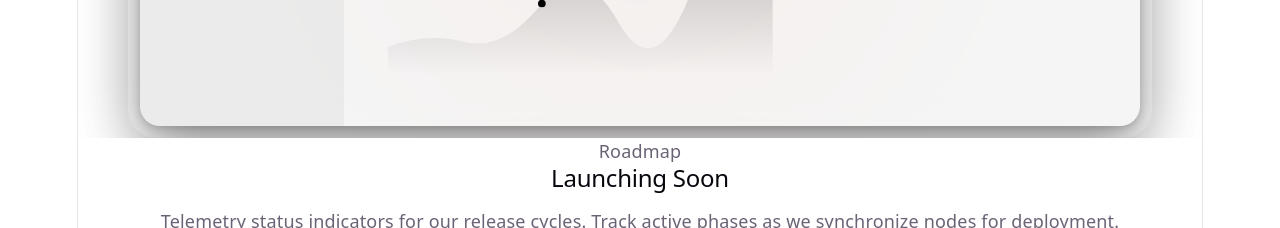
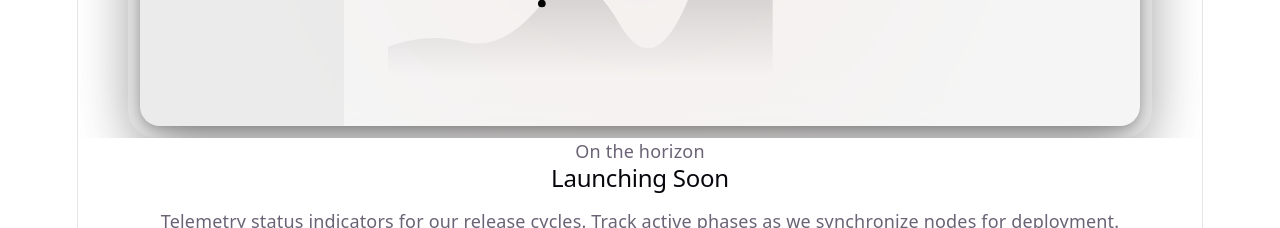
Before and after one commit to TheCorentix/framer-coming-soon, a React (Vite) app: page / in a window 1280 px wide. Shown: the part 1744-1972 px from the top of the page. Built offline with nearby package versions, Linux system fonts and the light colour scheme; the HTML template or start-up script is replaced by a standard one.

Commit message:
Update header text in LaunchSection component

```diff
--- a/src/components/LaunchSection.jsx
+++ b/src/components/LaunchSection.jsx
@@ -34,7 +34,7 @@ export default function LaunchSection() {
 
         {/* Header */}
         <div className="section-head" style={{ margin: '0 auto 64px', textAlign: 'center' }}>
-          <div className="eyebrow" style={{ justifyContent: 'center' }}>Roadmap</div>
+          <div className="eyebrow" style={{ justifyContent: 'center' }}>On the horizon</div>
           <h2>Launching Soon</h2>
           <p style={{ margin: '16px auto 0' }}>
             Telemetry status indicators for our release cycles. Track active phases as we synchronize nodes for deployment.
```
